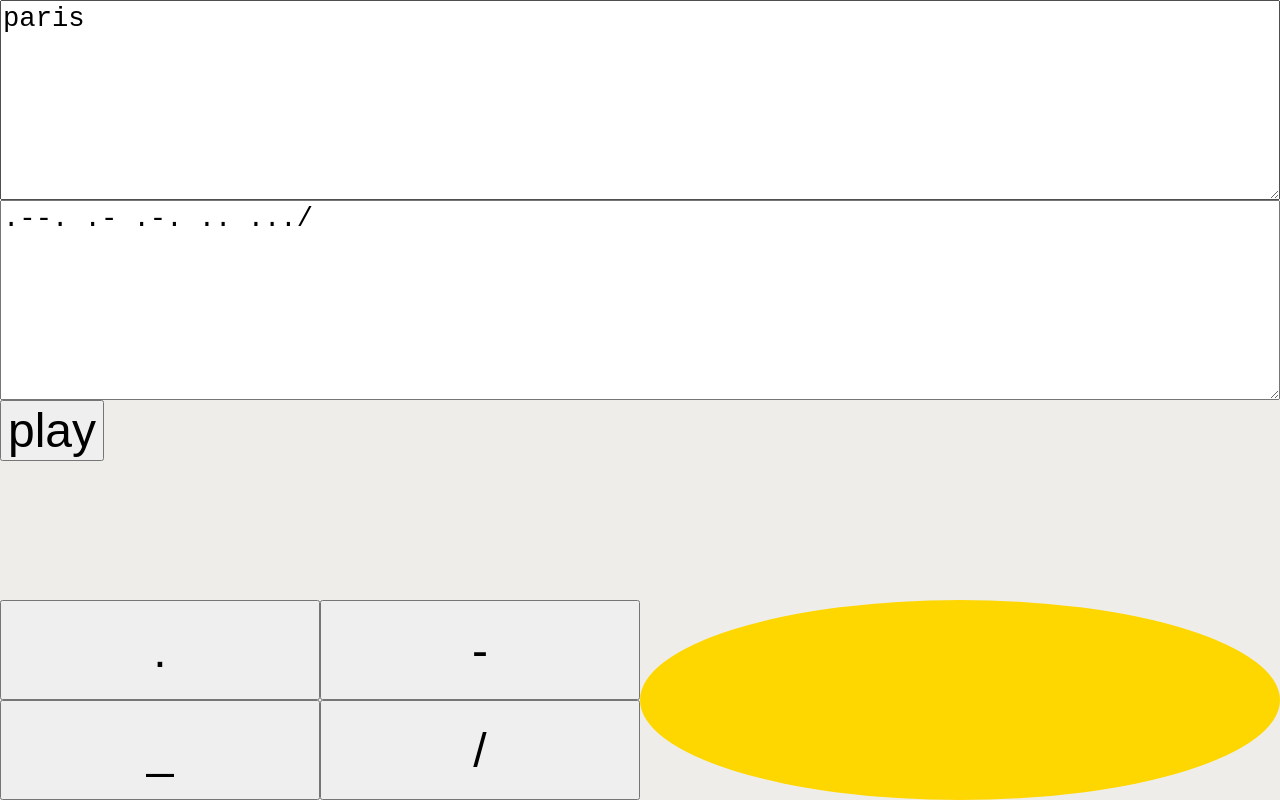
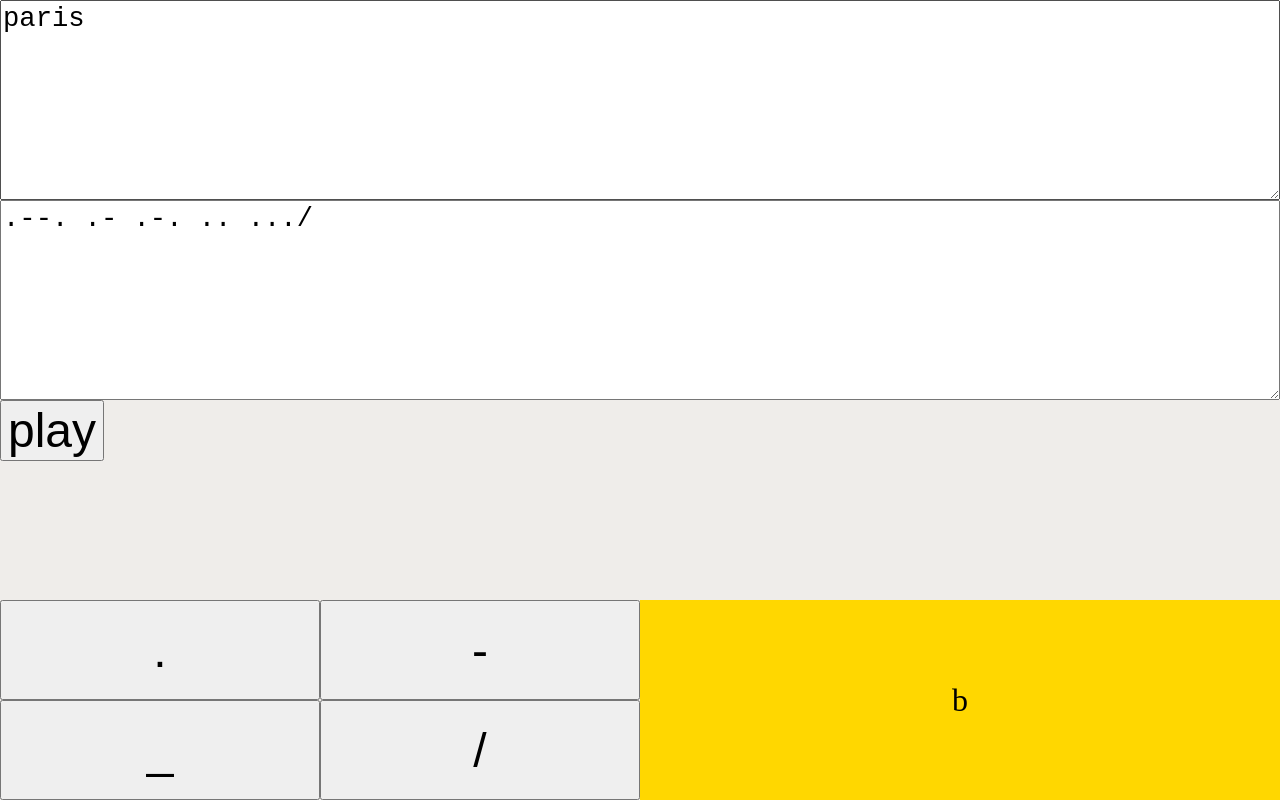
Before and after one commit to VladislavManoylo/VladislavManoylo.github.io, a plain HTML site: page morse/index.html in a window 1280 px wide. Drawn offline with Linux system fonts and the light colour scheme.

Commit message:
format morse

```diff
--- a/morse/index.html
+++ b/morse/index.html
@@ -50,8 +50,11 @@
         #b { grid-area: b; }
 
         #b {
-            border-radius: 50%;
+            text-align: center;
+            align-content: center;
             background: gold;
+            font-size: xx-large;
+            color: black;
         }
         #b.held {
             opacity: 50%;
@@ -74,7 +77,7 @@
             <button id="dah">-</button>
             <button id="letterBr">_</button>
             <button id="wordBr">/</button>
-            <div id="b" accesskey="b"></button>
+            <div id="b" accesskey="b">b</button>
         </div>
     </div>
     <!--
```
